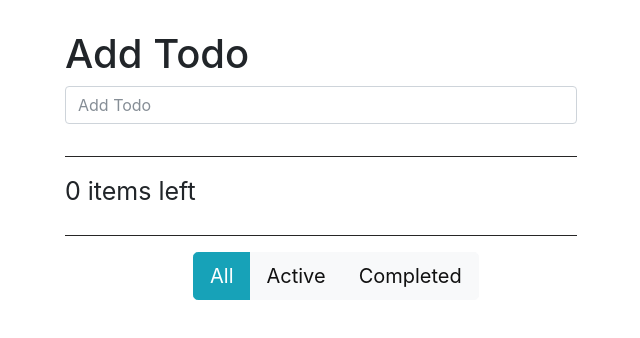
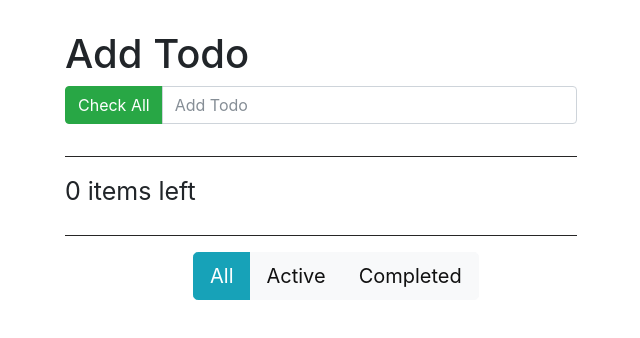
Before and after one commit to marcosaz95/todoList, an Angular app: page / in a window 1280 px wide. Shown: the top 338 px of the page, without its empty margins (319-959 px from the left). Built offline with nearby package versions, Linux system fonts and the light colour scheme.

Commit message:
Add Check All button

```diff
--- a/src/app/todo-list/todo-list.component.html
+++ b/src/app/todo-list/todo-list.component.html
@@ -1,10 +1,14 @@
 <div class="list-group">
   <div class="form-group">
     <h1>Add Todo</h1>
-    <input type="email" class="form-control" [(ngModel)]="textToAdd" (keyup.enter)="addTodo()" placeholder="Add Todo">
+    <div class="input-group">
+      <span class="input-group-btn">
+        <button class="btn btn-success" (click)="checkAll()">Check All</button>
+      </span>
+      <input type="email" class="form-control" [(ngModel)]="textToAdd" (keyup.enter)="addTodo()" placeholder="Add Todo">
+    </div>
   </div>
-  <app-todo *ngFor="let item of todoService.todoList" [item]="item" appShowButton (removeTodoEvent)="removeTodo(item.id)"
-    (modifyStatusEvent)="modifyStatus(item)"></app-todo>
+  <app-todo *ngFor="let item of todoService.todoList" [item]="item" appShowButton (removeTodoEvent)="removeTodo(item.id)" (modifyStatusEvent)="modifyStatus(item)"></app-todo>
   <hr>
   <div class="row">
     <label class="col-md-6 item-left">{{todoService.todoListTempLength - todoService.completedLength + ' items left'}}</label>
@@ -13,9 +17,12 @@
     </div>
   </div>
   <hr>
-  <div class="btn-group btn-group-lg" role="group" >
-    <button type="button" class="btn" [ngClass]="{'btn-info': todoService.status=='all', 'btn-light':todoService.status!='all'}" (click)="filterList('all')" >All</button>
-    <button type="button" class="btn" [ngClass]="{'btn-info': todoService.status=='active', 'btn-light':todoService.status!='active'}" (click)="filterList('active')">Active</button>
-    <button type="button" class="btn" [ngClass]="{'btn-info': todoService.status=='completed', 'btn-light':todoService.status!='completed'}"  (click)="filterList('completed')">Completed</button>
+  <div class="btn-group btn-group-lg" role="group">
+    <button type="button" class="btn" [ngClass]="{'btn-info': todoService.status=='all', 'btn-light':todoService.status!='all'}"
+      (click)="filterList('all')">All</button>
+    <button type="button" class="btn" [ngClass]="{'btn-info': todoService.status=='active', 'btn-light':todoService.status!='active'}"
+      (click)="filterList('active')">Active</button>
+    <button type="button" class="btn" [ngClass]="{'btn-info': todoService.status=='completed', 'btn-light':todoService.status!='completed'}"
+      (click)="filterList('completed')">Completed</button>
   </div>
 </div>
--- a/src/app/todo-list/todo-list.component.ts
+++ b/src/app/todo-list/todo-list.component.ts
@@ -43,4 +43,8 @@ export class TodoListComponent implements OnInit {
     this._todoService.filterList();
   }
 
+  checkAll() {
+    this._todoService.checkAll();
+  }
+
 }
--- a/src/app/todo-list/todo.service.ts
+++ b/src/app/todo-list/todo.service.ts
@@ -78,4 +78,12 @@ export class TodoService {
   getCompletedTodoLength() {
     this._completedLength = this._todoListTmp.filter(elm => elm.active).length;
   }
+
+  checkAll() {
+    let assign = this._completedLength === 0;
+    this._todoListTmp.map(elm => {
+      elm.active = assign;
+    })
+    this.getCompletedTodoLength();
+  }
 }
```
Also changed, not shown: 5 other files (tests, documents, lock files or other folders).
